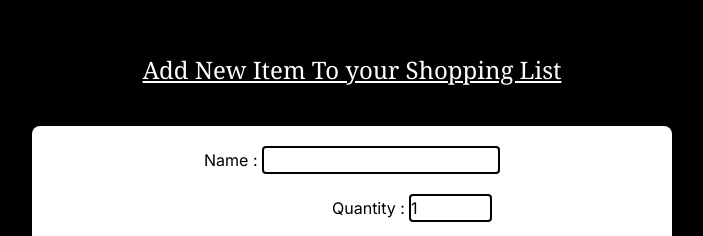
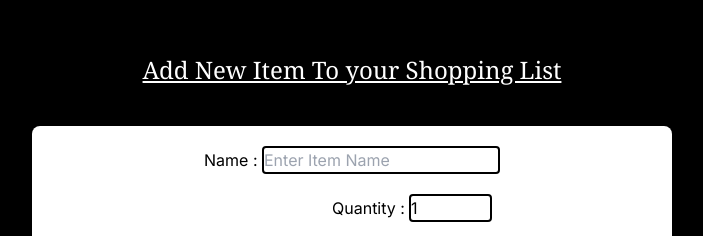
Before and after one commit to karmdesai13/cprg306-assignments, a Next.js app: page /week4 in a window 1280 px wide. Shown: the part 186-422 px from the top of the page, without its empty margins (288-991 px from the left). Built offline with nearby package versions, Linux system fonts and the light colour scheme.

Commit message:
Update new-item.js

```diff
--- a/app/week4/new-item.js
+++ b/app/week4/new-item.js
@@ -54,6 +54,7 @@ export default function NewItem() {
                      <label>
                      <span>Name :  </span>
                      <input type="text"
+                     placeholder="Enter Item Name"
                      value={name}
                      onChange={handleNameChange}
                      required
@@ -101,7 +102,7 @@ export default function NewItem() {
 
                     <button type="submit" onClick={handleClick} className="bg-blue-500 p-4 m-6 text-center
                      hover:text-white  hover:underline hover:bg-blue-900  border-black border-2 rounded-xl
-                     shadow-2xl shadow-gray-600">
+                     shadow-2xl shadow-gray-600 ">
                         Add Item
                     </button>
                 </ul>
```
